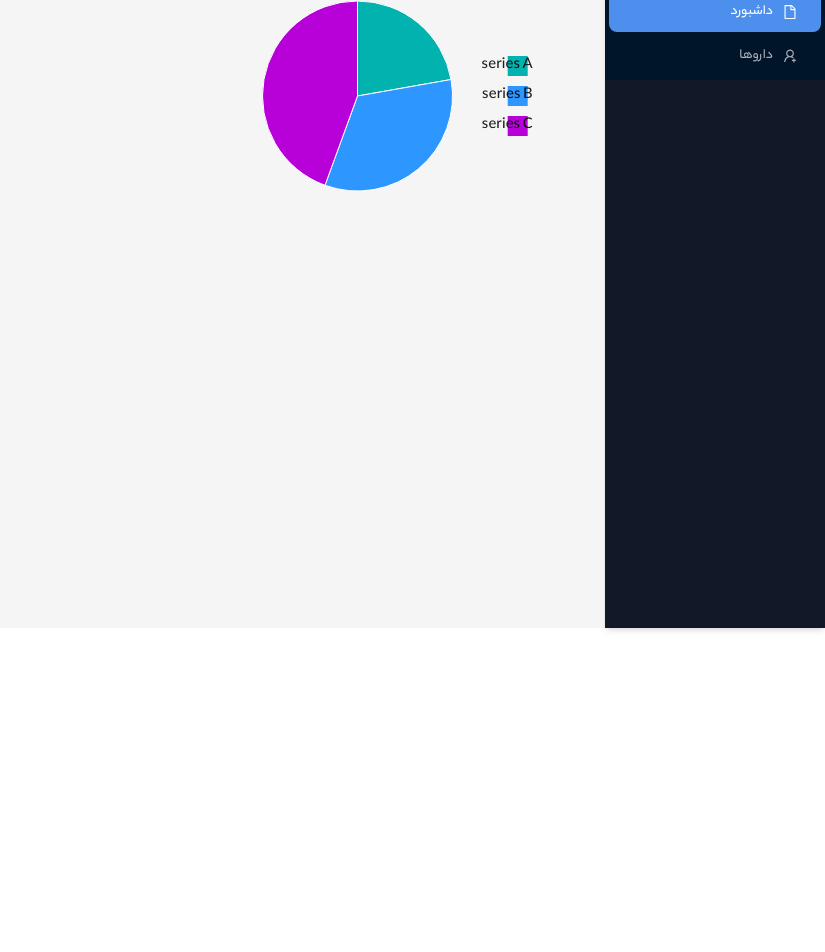
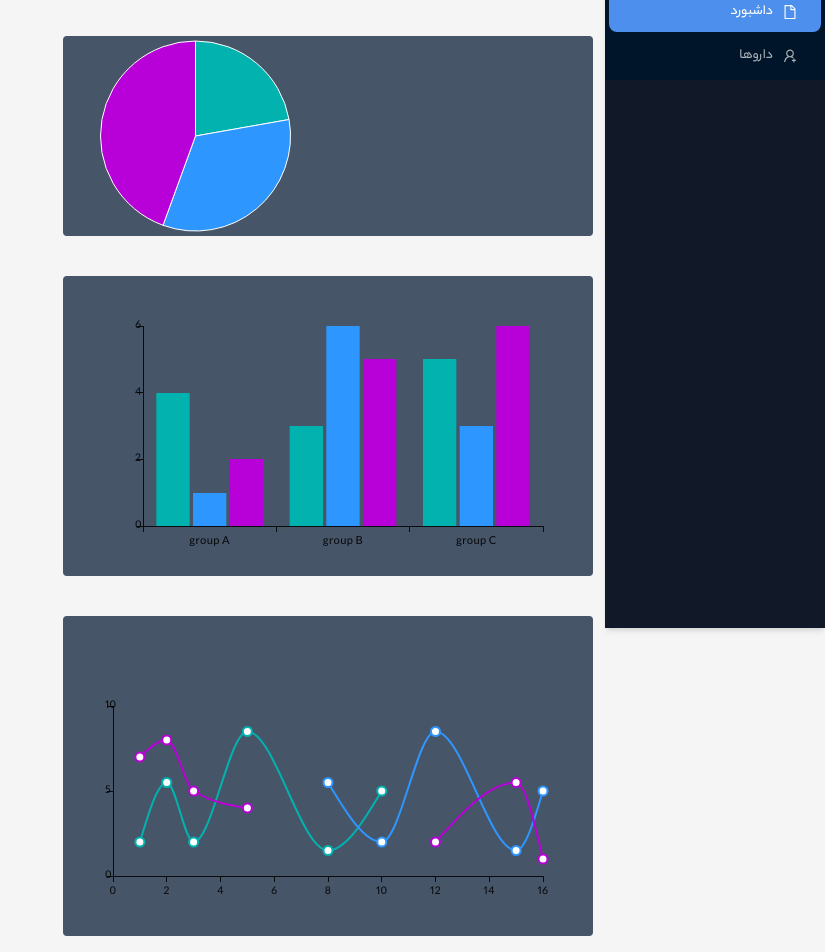
Before and after one commit to HaniehGharaee/dashboard-pharmacy, a React (Vite) app: page / in a window 1280 px wide. Shown: the part 172-1124 px from the top of the page, without its empty margins (455-1280 px from the left). Before the commit the page ends 800 px from the top, so only its background shows below. Built offline with nearby package versions, Linux system fonts and the light colour scheme; a web font is replaced by a local one.

Commit message:
chart components Material UI

```diff
--- a/src/components/dashboard/chart.jsx
+++ b/src/components/dashboard/chart.jsx
@@ -1,20 +1,62 @@
 import * as React from "react";
 import { PieChart } from "@mui/x-charts/PieChart";
+import { BarChart } from "@mui/x-charts/BarChart";
+import { LineChart } from "@mui/x-charts/LineChart";
 
 export default function BasicPie() {
   return (
+    <>
+      <div className="mt-10 bg-slate-600 w-1/2 mr-3 rounded">
         <PieChart
           series={[
             {
               data: [
-            { id: 0, value: 10, label: "series A" },
-            { id: 1, value: 15, label: "series B" },
-            { id: 2, value: 20, label: "series C" },
+                { id: 0, value: 10 },
+                { id: 1, value: 15 },
+                { id: 2, value: 20 },
               ],
             },
           ]}
-      width={400}
+          width={700}
           height={200}
         />
+      </div>
+      <div className="mt-10 bg-slate-600 w-1/2 mr-3 rounded">
+        <BarChart
+          xAxis={[
+            { scaleType: "band", data: ["group A", "group B", "group C"] },
+          ]}
+          series={[
+            { data: [4, 3, 5] },
+            { data: [1, 6, 3] },
+            { data: [2, 5, 6] },
+          ]}
+          width={500}
+          height={300}
+        />
+      </div>
+      <div className="mt-10 bg-slate-600 w-1/2 mr-3 mb-4 rounded h-80 pt-20">
+        <LineChart
+          xAxis={[{ data: [1, 2, 3, 5, 8, 10, 12, 15, 16] }]}
+          series={[
+            {
+              data: [2, 5.5, 2, 8.5, 1.5, 5],
+              valueFormatter: (value) =>
+                value == null ? "NaN" : value.toString(),
+            },
+            {
+              data: [null, null, null, null, 5.5, 2, 8.5, 1.5, 5],
+            },
+            {
+              data: [7, 8, 5, 4, null, null, 2, 5.5, 1],
+              valueFormatter: (value) =>
+                value == null ? "?" : value.toString(),
+            },
+          ]}
+          height={200}
+          margin={{ top: 10, bottom: 20 }}
+        />
+      </div>
+    </>
   );
 }
--- a/src/components/dashboard/index.jsx
+++ b/src/components/dashboard/index.jsx
@@ -1,10 +1,12 @@
-import CardsDashboatds from './card'
-import PieChart from './chart'
+import CardsDashboatds from "./card";
+import PieChart from "./chart";
 const Dashboard = () => {
   return (
     <>
       <CardsDashboatds />
-      <PieChart/>
+      <div className="mt-10">
+        <PieChart/>
+      </div>
     </>
   );
 };
```
Lines whose indentation alone changed are shown as unchanged.
